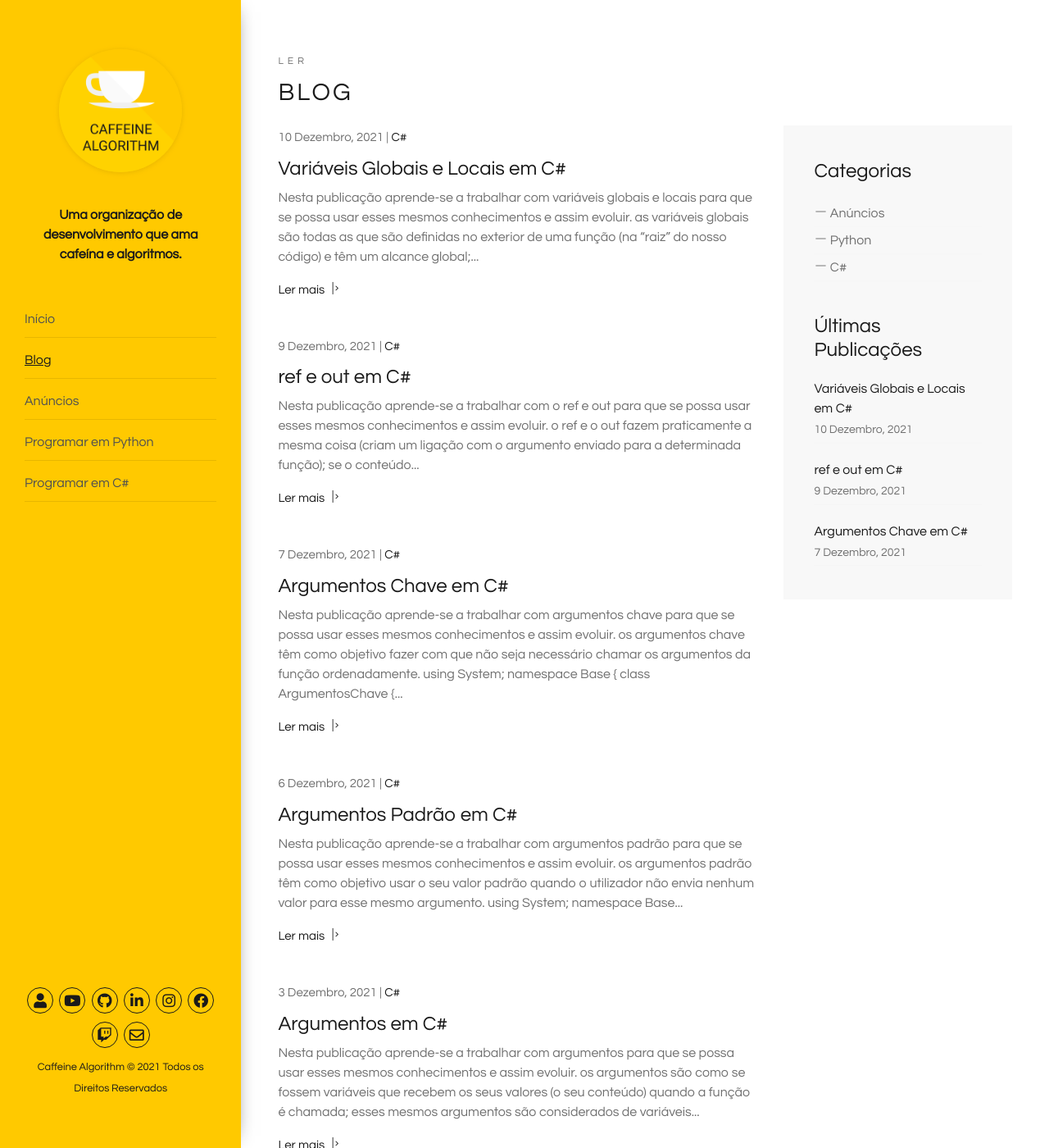
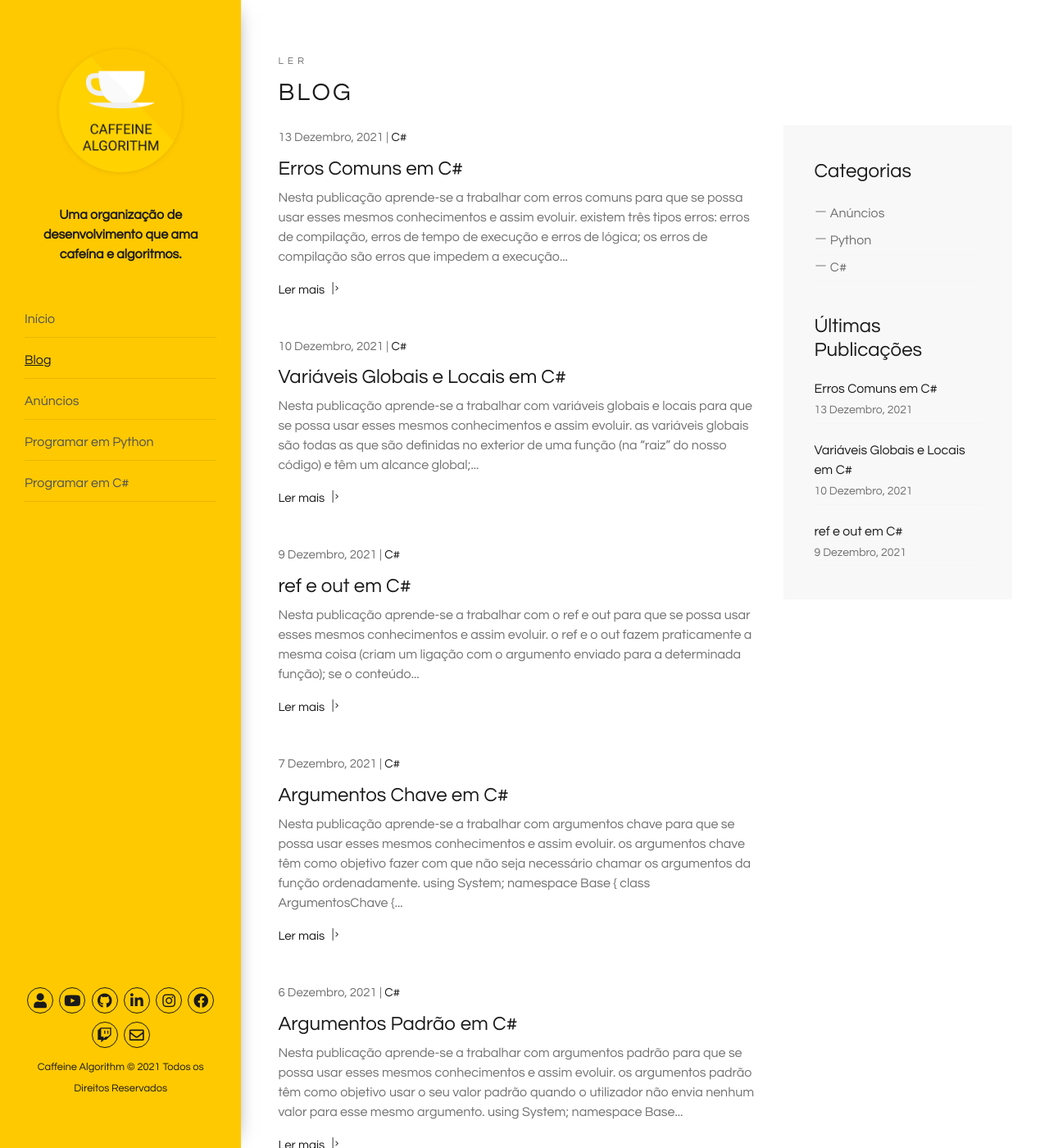
Before and after one commit to caffeinealgorithm/caffeinealgorithm.github.io, a Jekyll site: the page built from blog/index.html, in a window 1280 px wide and 1400 px high. Shown: the whole window at 82% size. Built offline with Jekyll 4.4.1, drawn with Linux system fonts in a browser that asks for light colours; the list of posts is cut into pages by our own code; some of the changed text lies outside the part shown.

Commit message:
Add 27º episode of the C# programming series

````diff
--- /dev/null
+++ b/_posts/2021-12-13-erros-comuns-em-csharp.md
@@ -0,0 +1,46 @@
+---
+layout: post
+excerpt: Blog
+title: 'Erros Comuns em C#'
+description: 'Descobre como se trabalha com erros comuns na linguagem de programação C#. Obtém respostas às tuas dúvidas com a teoria e os exemplos apresentados.'
+keywords: 'c#, csharp, erros communs, erros, erro, publicação'
+date: 2021-12-13
+categories: [C#]
+---
+
+Nesta publicação aprende-se a trabalhar com erros comuns para que se possa usar esses mesmos conhecimentos e assim evoluir.
+
+- existem três tipos erros: erros de compilação, erros de tempo de execução e erros de lógica;
+- os erros de compilação são erros que impedem a execução da nossa aplicação e são maioritariamente causados pelo mau digitar do nosso código (por exemplo a não inserção do ';' para finalizar uma determinada linha de código);
+- os erros de tempo de execução são erros que ocorrem enquanto a nossa aplicação é executada e normalmente damos conta desses mesmos quando a aplicação tenta uma operação que é impossível executar (por exemplo a divisão por zero);
+- os erros de lógica são erros que impedem que a nossa aplicação faça o que é pretendido fazer, ou seja, o nosso código é complicado e executado sem erros, mas o resultado de uma operação por acabar por não ser o esperado (por exemplo não complementar uma dada variável do tipo string);
+- destes três tipos de erros, os erros lógicos são os mais difíceis de localizar e corrigir.
+
+```csharp
+using System;
+
+namespace Base {
+  class ErrosComuns {
+    public void Run() {
+      // Erro de compilação
+      Console.WriteLine("Eu sou uma string.");
+
+      // Erro de tempo de execução
+      int x = 10, y = 0;
+      // Console.WriteLine($"Resultado da divisão: {x / y}");
+
+      // Erro de lógica
+      string primeiroNome = string.Empty, ultimoNome = string.Empty;
+
+      Console.Write("Insere o teu último nome: ");
+      ultimoNome = Console.ReadLine();
+
+      Console.WriteLine($"Nome: {primeiroNome} {ultimoNome}");
+    }
+  }
+}
+```
+
+Não te esqueças de [assistir ao vídeo](https://youtu.be/zTZxnegO2Ro){:target="\_blank"} e podes sempre ler esta publicação [em inglês](https://nelsonsilvadev.com/blog/20211213/common-mistakes-in-csharp/){:target="\_blank"}.
+
+### _Happy coding!_
--- a/index.html
+++ b/index.html
@@ -73,7 +73,7 @@ keywords: organização, desenvolvimento, cafeína, algoritmos, publicações, v
       </div>
 
       <div class="row">
-        {% for video in site.csharp %} {% if video.id == "/csharp/26" %}
+        {% for video in site.csharp %} {% if video.id == "/csharp/27" %}
         <div
           class="col-xs-12 col-sm-3 col-sm-6 col-lg-6 col-xl-3 animate-box"
           data-animate-effect="fadeInLeft"
````
Also changed, not shown: _csharp/27.md (added, +5 -0 lines), assets/img/playlists/csharp/27.png (added).
